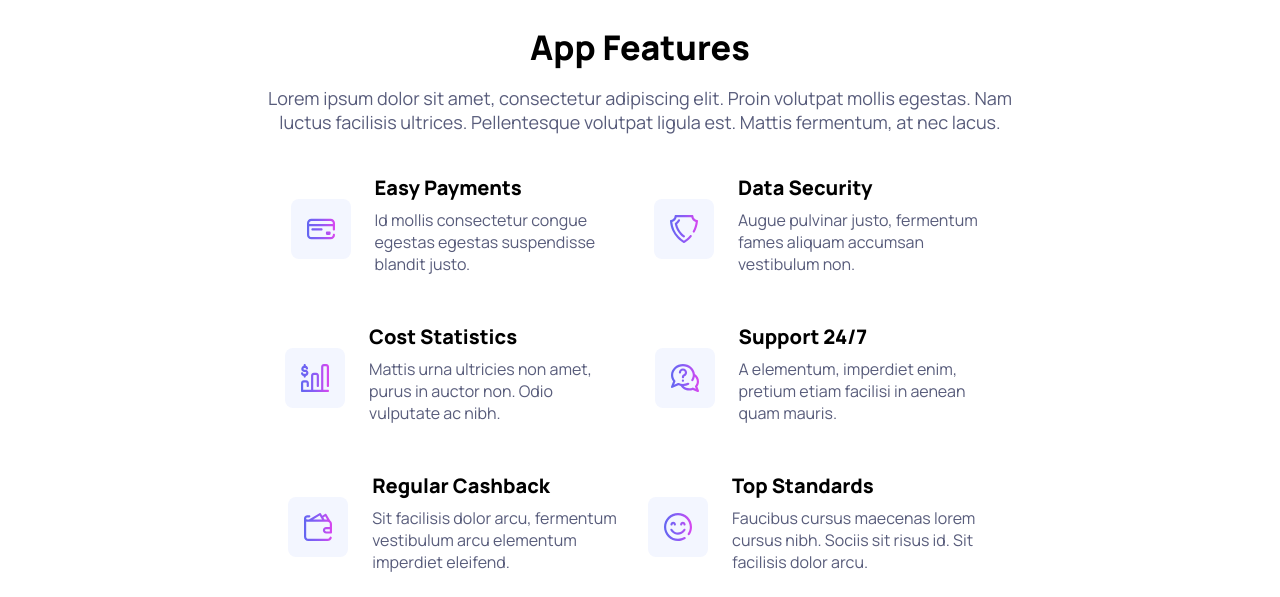
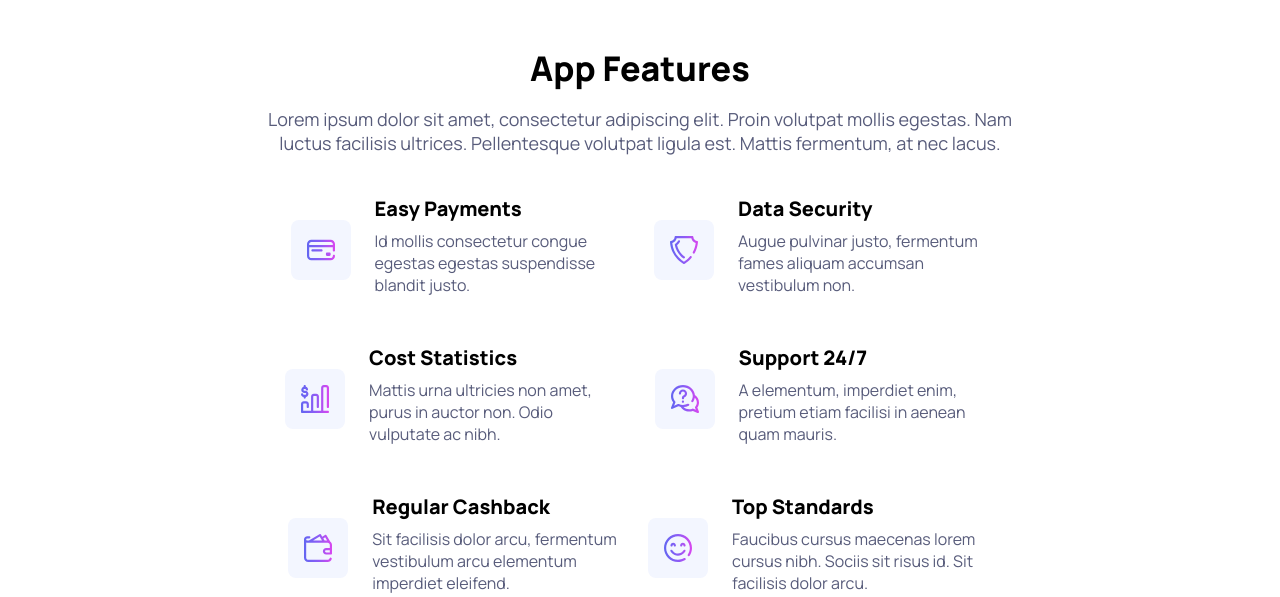
Before and after one commit to Joaaker/Silicon, a plain HTML site: page index.html in a window 1280 px wide. Shown: the part 1074-1671 px from the top of the page. Drawn offline with Linux system fonts and the light colour scheme.

Commit message:
små justeringar

```diff
--- a/scss/sections/_features.scss
+++ b/scss/sections/_features.scss
@@ -3,11 +3,16 @@ article.features{
   margin-left: auto;
   margin-right: auto;
 
+  @include tablet-desktop{
+    padding-top: 2rem;
+    padding-bottom: 4rem;
+  }
+
+
   @include desktop{
     width: 1320px;
     display: grid;
     justify-content: space-between;
-    padding-bottom: 4rem;
   }
 }
 
@@ -50,9 +55,14 @@ article.features{
     margin-top: 1rem;
     max-width: 768px;
 
+
     @include mobile-tablet{
       text-align: center;
       @include center;
+    }
+
+    @include tablet{
+      margin: 1rem 1.2rem 1.5rem 1.2rem;
     }
   }
 }
--- a/scss/sections/_logo-section.scss
+++ b/scss/sections/_logo-section.scss
@@ -11,6 +11,7 @@
     @include desktop{
         max-width: 1320px;
         padding: 3rem 0;
+        padding-top: 4rem;
         gap: 1rem;
     }
 }
--- a/scss/sections/_slider.scss
+++ b/scss/sections/_slider.scss
@@ -4,9 +4,8 @@
   @include flex-column;
   align-items: center;
   gap: 1rem;
-  @include mobile{
-    padding: 2rem 0;
-  }
+  padding: 2rem 0;
+
 
   h2{
     font-size: 1.7rem;
```
Also changed, not shown: scss/main.css, 1 other file.
